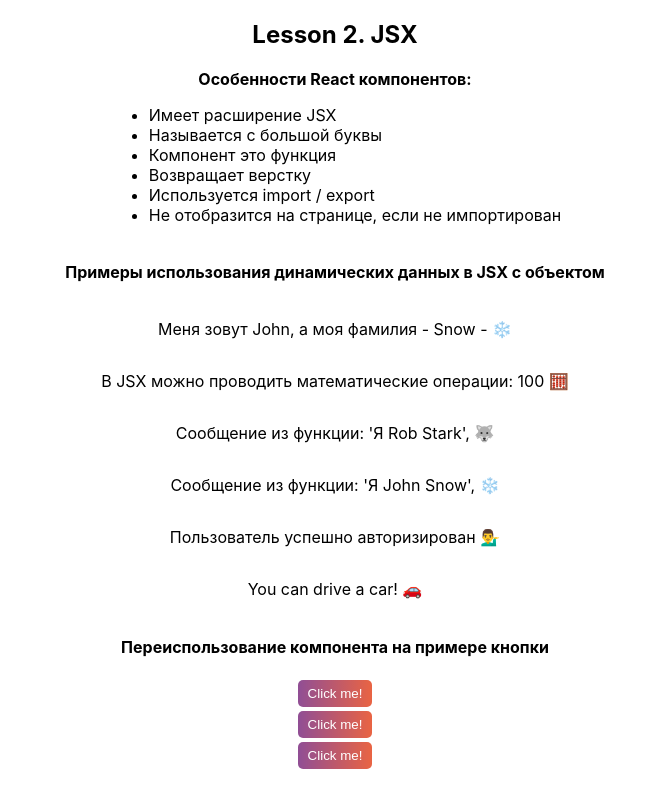
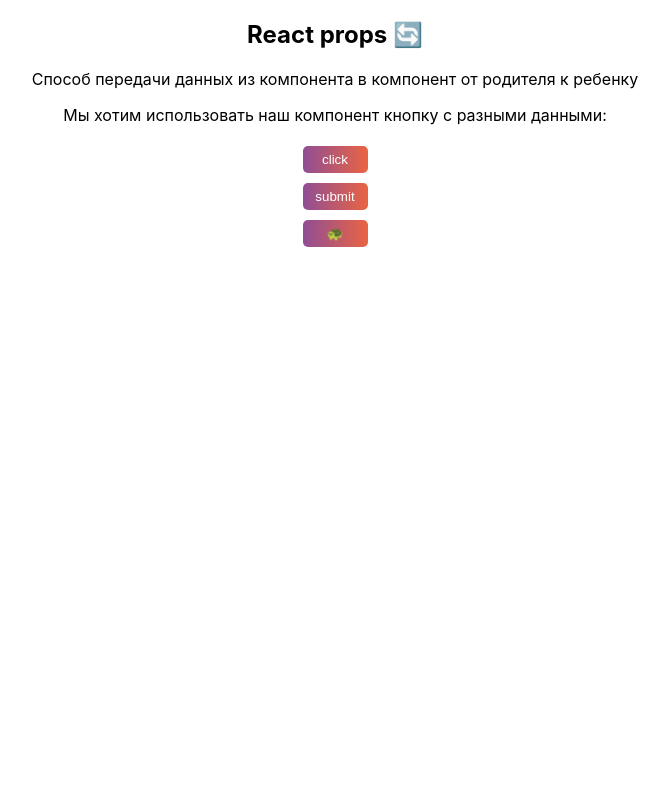
Before and after one commit to dmitrii-kuvaldin/47-react-js, a React (Create React App) app: page / in a window 1280 px wide. Shown: the whole page, without its empty margins (305-973 px from the left). Built offline with nearby package versions, Linux system fonts and the light colour scheme.

Commit message:
react props

```diff
--- a/src/components/myButton/MyButton.jsx
+++ b/src/components/myButton/MyButton.jsx
@@ -1,6 +1,7 @@
 import "./myButton.css";
-function MyButton() {
-  return <button className='myButton'>Click me!</button>;
+function MyButton(props) {
+  console.log(props)
+  return <button className='myButton'>{props.text}</button>;
 }
 
 export default MyButton;
--- a/src/components/myButton/myButton.css
+++ b/src/components/myButton/myButton.css
@@ -1,10 +1,11 @@
 .myButton {
+  width: 65px;
   background: #e96443;
   background: -webkit-linear-gradient(to right, #904e95, #e96443);
   background: linear-gradient(to right, #904e95, #e96443);
   border: none;
   padding: 6px 10px;
-  margin: 2px;
+  margin: 5px;
   border-radius: 5px;
   color: white;
   cursor: pointer;
--- a/src/index.css
+++ b/src/index.css
@@ -11,3 +11,9 @@
   font-family: source-code-pro, Menlo, Monaco, Consolas, 'Courier New',
     monospace;
 }
+
+.lesson-container {
+  display: flex;
+  flex-direction: column;
+  align-items: center;
+}
--- a/src/index.jsx
+++ b/src/index.jsx
@@ -1,8 +1,9 @@
 import React from "react";
 import ReactDOM from "react-dom/client";
 import "./index.css";
+import Lesson03 from "./lesson_03/Lesson03";
 // import Lesson01 from "./lesson_01/Lesson01";
-import Lesson02 from "./lesson_02/Lesson02";
+//import Lesson02 from "./lesson_02/Lesson02";
 
 const root = ReactDOM.createRoot(document.getElementById("root"));
 root.render(
@@ -11,6 +12,7 @@
   <>
     {/* вызов компонента происходит через обращение к нему в теге */}
     {/* <Lesson01 /> */}
-    <Lesson02 />
+    {/* <Lesson02 /> */}
+    <Lesson03 />
   </>
 );
--- a/src/lesson_02/Lesson02.jsx
+++ b/src/lesson_02/Lesson02.jsx
@@ -4,7 +4,7 @@
 function Lesson02() {
   // создаем переменную со значением в теле функции до return
   const heading = "Lesson 2. JSX";
-  const classContainer = "lesson2-container";
+  const classContainer = "lesson-container";
 
   const john = {
     name: "John",
--- a/src/lesson_02/lesson02.css
+++ b/src/lesson_02/lesson02.css
@@ -1,8 +1,3 @@
-.lesson2-container {
-  display: flex;
-  flex-direction: column;
-  align-items: center;
-}
 
 .lesson2-list-heading {
   margin: 0;
--- /dev/null
+++ b/src/lesson_03/Lesson03.jsx
@@ -0,0 +1,16 @@
+import MyButton from '../components/myButton/MyButton';
+
+function Lesson03() {
+  return (
+    <div className='lesson-container'>
+      <h2>React props 🔄</h2>
+      <span>Способ передачи данных из компонента в компонент от родителя к ребенку</span>
+      <p>Мы хотим использовать наш компонент кнопку с разными данными:</p>
+      <MyButton text={'click'}/>
+      <MyButton text={'submit'}/>
+      <MyButton text={'🐢'}/>
+    </div>
+  );
+}
+
+export default Lesson03;
```
Also changed, not shown: 1 other file (tests, documents, lock files or other folders).
